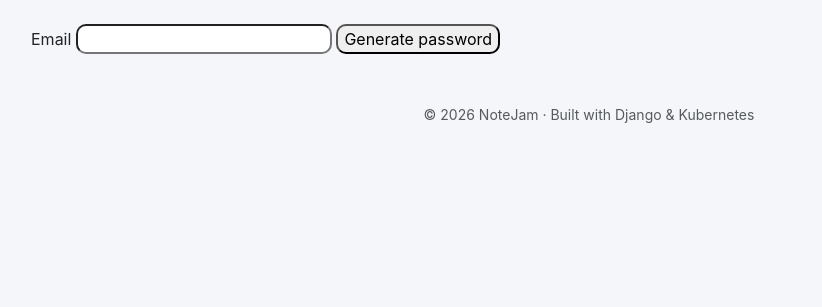
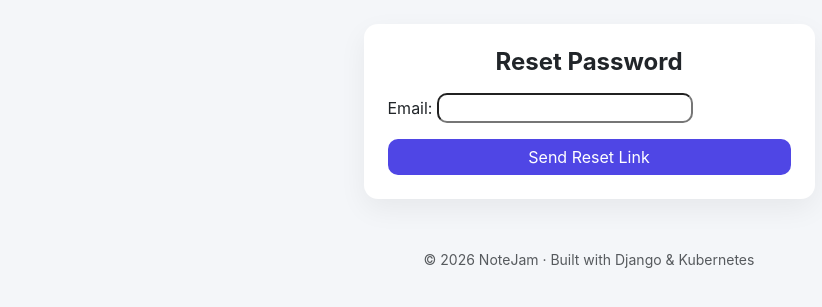
Before and after one commit to hussamansari/microservice-cicd-kubernetes-pipeline, a Django app: page /forgot-password/ in a window 1280 px wide. Shown: the part 56-363 px from the top of the page, without its empty margins (51-873 px from the left). Run offline with Django 3.2, Linux system fonts and the light colour scheme.

Commit message:
Update forgot_password.html

```diff
--- a/django/notejam/users/templates/forgot_password.html
+++ b/django/notejam/users/templates/forgot_password.html
@@ -1,14 +1,22 @@
-{% extends "user.html" %}
-
-{% block title %}Forgot password?{% endblock %}
-{% block page_title %}<span>Forgot password?</span>{% endblock %}
+{% extends "base.html" %}
+{% block title %}Reset Password{% endblock %}
 
 {% block content %}
-<form class="offset-by-six sign-in" method="POST">
-  {% csrf_token %}
-  <label for="email">Email</label>
-  {{ form.email }}
-  {{ form.email.errors }}
-  <input type="submit" value="Generate password">
-</form>
+<div class="row justify-content-center">
+    <div class="col-md-5">
+        <div class="card p-4">
+            <h4 class="fw-bold mb-3 text-center">Reset Password</h4>
+
+            <form method="post">
+                {% csrf_token %}
+                {{ form.email.label_tag }}
+                {{ form.email }}
+
+                <button type="submit" class="btn btn-primary w-100 mt-3">
+                    Send Reset Link
+                </button>
+            </form>
+        </div>
+    </div>
+</div>
 {% endblock %}
```
